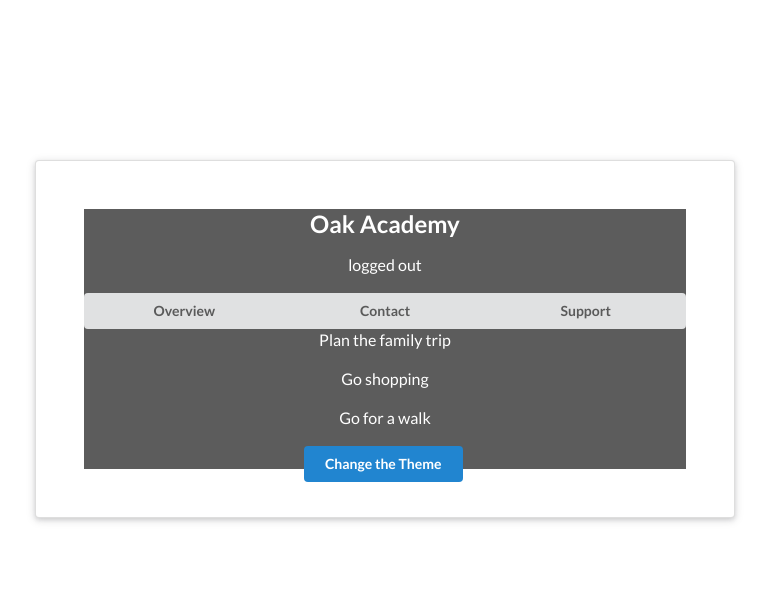
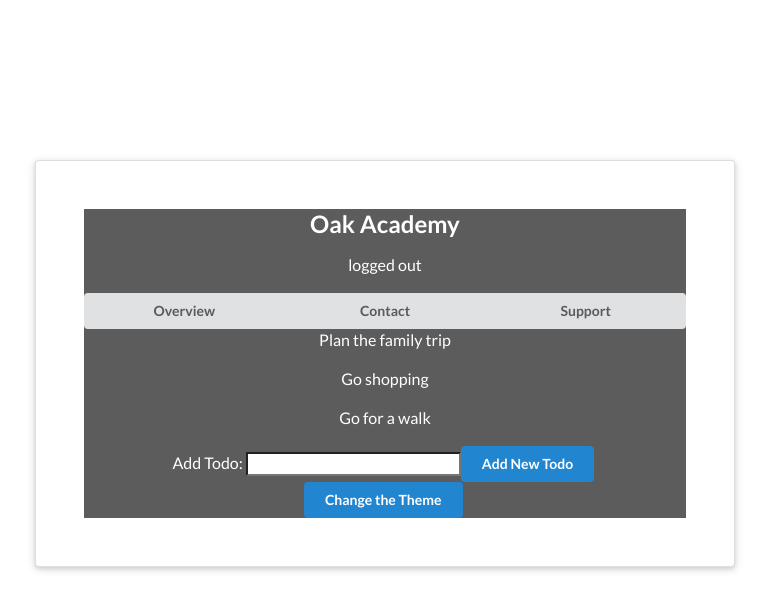
Before and after one commit to bijay11/contextapi, a React (Create React App) app: page / in a window 1280 px wide. Shown: the top 610 px of the page, without its empty margins (255-1024 px from the left). Built offline with nearby package versions, Linux system fonts and the light colour scheme.

Commit message:
added hooks and context

```diff
--- a/src/App.js
+++ b/src/App.js
@@ -4,15 +4,19 @@ import TodoList from "./components/TodoList";
 import ThemeContextProvider from "./contexts/ThemeContext";
 import AuthContextProvider from "./contexts/AuthContext";
 
+import TodoListContextProvider from "./contexts/TodoListContext";
+
 function App() {
   return (
     <div className="App">
       <div className="ui raised very padded text container segment">
         <AuthContextProvider>
-          <ThemeContextProvider>
-            <Navbar />
-            <TodoList />
-          </ThemeContextProvider>
+          <TodoListContextProvider>
+            <ThemeContextProvider>
+              <Navbar />
+              <TodoList />
+            </ThemeContextProvider>
+          </TodoListContextProvider>
         </AuthContextProvider>
       </div>
     </div>
--- a/src/components/Navbar.jsx
+++ b/src/components/Navbar.jsx
@@ -1,21 +1,12 @@
-import React, { Component } from "react";
+import React, { useContext } from "react";
 import { ThemeContext } from "./../contexts/ThemeContext";
 import { AuthContext } from "./../contexts/AuthContext";
 
-class Navbar extends Component {
-  // static contextType = ThemeContext;
-  state = {};
-  render() {
-    return (
-      //using context consumer
-      <AuthContext.Consumer>
-        {(authContext) => {
-          return (
-            <ThemeContext.Consumer>
-              {(themeContext) => {
-                const { isDarkTheme, darkTheme, lightTheme } = themeContext;
-                const { isLoggedIn, changeAuthStatus } = authContext;
+const Navbar = () => {
+  const { isDarkTheme, darkTheme, lightTheme } = useContext(ThemeContext);
+  const { isLoggedIn, changeAuthStatus } = useContext(AuthContext);
   const theme = isDarkTheme ? darkTheme : lightTheme;
+
   return (
     <nav
       style={{
@@ -25,10 +16,7 @@ class Navbar extends Component {
       }}
     >
       <h2 style={{ textAlign: "center" }}>Oak Academy</h2>
-                    <p
-                      onClick={changeAuthStatus}
-                      style={{ textAlign: "center" }}
-                    >
+      <p onClick={changeAuthStatus} style={{ textAlign: "center" }}>
         {isLoggedIn ? "logged in" : "logged out"}
       </p>
       <div className="ui three buttons">
@@ -38,13 +26,6 @@ class Navbar extends Component {
       </div>
     </nav>
   );
-              }}
-            </ThemeContext.Consumer>
-          );
-        }}
-      </AuthContext.Consumer>
-    );
-  }
-}
+};
 
 export default Navbar;
--- a/src/components/TodoList.jsx
+++ b/src/components/TodoList.jsx
@@ -1,30 +1,64 @@
-import React, { Component } from "react";
+import React, { useState, useContext } from "react";
 import { ThemeContext } from "./../contexts/ThemeContext";
-class TodoList extends Component {
-  static contextType = ThemeContext;
-  state = {};
-  render() {
-    const { isDarkTheme, darkTheme, lightTheme, changeTheme } = this.context;
+import { TodoListContext } from "./../contexts/TodoListContext";
+
+const TodoList = () => {
+  const [todo, setTodo] = useState("");
+  const { todos, addTodo, removeTodo } = useContext(TodoListContext);
+  const { isDarkTheme, darkTheme, lightTheme, changeTheme } =
+    useContext(ThemeContext);
   const theme = isDarkTheme ? darkTheme : lightTheme;
-
+  const handleChange = (e) => {
+    setTodo(e.target.value);
+  };
+  const handleFormSubmit = (e) => {
+    e.preventDefault();
+    addTodo(todo);
+    setTodo("");
+  };
+  const handleRemoveTodo = (e) => {
+    const id = e.target.id;
+    removeTodo(id);
+  };
   return (
     <div
       style={{
         background: theme.background,
         color: theme.text,
-          height: "140px",
         textAlign: "center",
       }}
     >
-        <p className="item">Plan the family trip</p>
-        <p className="item">Go shopping </p>
-        <p className="item">Go for a walk</p>
+      {todos.length ? (
+        todos.map((todo) => {
+          return (
+            <p
+              key={todo.id}
+              id={todo.id}
+              onClick={handleRemoveTodo}
+              className="item"
+            >
+              {todo.text}
+            </p>
+          );
+        })
+      ) : (
+        <div>You have no todos.</div>
+      )}
+      <form onSubmit={handleFormSubmit}>
+        <label htmlFor="">Add Todo: </label>
+        <input type="text" id="todo" value={todo} onChange={handleChange} />
+        <input
+          type="submit"
+          value="Add New Todo"
+          className="ui button primary"
+        />
+      </form>
+
       <button className="ui button primary" onClick={changeTheme}>
         Change the Theme
       </button>
     </div>
   );
-  }
-}
+};
 
 export default TodoList;
--- a/src/contexts/AuthContext.js
+++ b/src/contexts/AuthContext.js
@@ -1,22 +1,18 @@
-import React, { Component, createContext } from "react";
+import React, { createContext, useState } from "react";
 
 export const AuthContext = createContext();
 
-class AuthContextProvider extends Component {
-  state = { isLoggedIn: false };
+const AuthContextProvider = ({ children }) => {
+  const [isLoggedIn, setIsLoggedIn] = useState(false);
 
-  changeAuthStatus = () => {
-    this.setState({ isLoggedIn: !this.state.isLoggedIn });
+  const changeAuthStatus = () => {
+    setIsLoggedIn(!isLoggedIn);
   };
-  render() {
-    return (
-      <AuthContext.Provider
-        value={{ ...this.state, changeAuthStatus: this.changeAuthStatus }}
-      >
-        {this.props.children}
-      </AuthContext.Provider>
-    );
-  }
-}
+  return (
+    <AuthContext.Provider value={{ isLoggedIn, changeAuthStatus }}>
+      {children}
+    </AuthContext.Provider>
+  );
+};
 
 export default AuthContextProvider;
--- /dev/null
+++ b/src/contexts/TodoListContext.jsx
@@ -0,0 +1,30 @@
+import React, { createContext, useState } from "react";
+
+export const TodoListContext = createContext();
+
+const TodoListContextProvider = ({ children }) => {
+  const [todos, setTodos] = useState([
+    { text: "Plan the family trip", id: 1 },
+    { text: "Go shopping", id: 2 },
+    { text: "Go for a walk", id: 3 },
+  ]);
+  const addTodo = (todo) => {
+    setTodos([...todos, { text: todo, id: Math.random() }]);
+  };
+
+  const removeTodo = (id) => {
+    setTodos(
+      todos.filter((todo) => {
+        console.log(todo);
+        return todo.id !== Number(id);
+      })
+    );
+  };
+  return (
+    <TodoListContext.Provider value={{ todos, addTodo, removeTodo }}>
+      {children}
+    </TodoListContext.Provider>
+  );
+};
+
+export default TodoListContextProvider;
```
Lines whose indentation alone changed are shown as unchanged.
